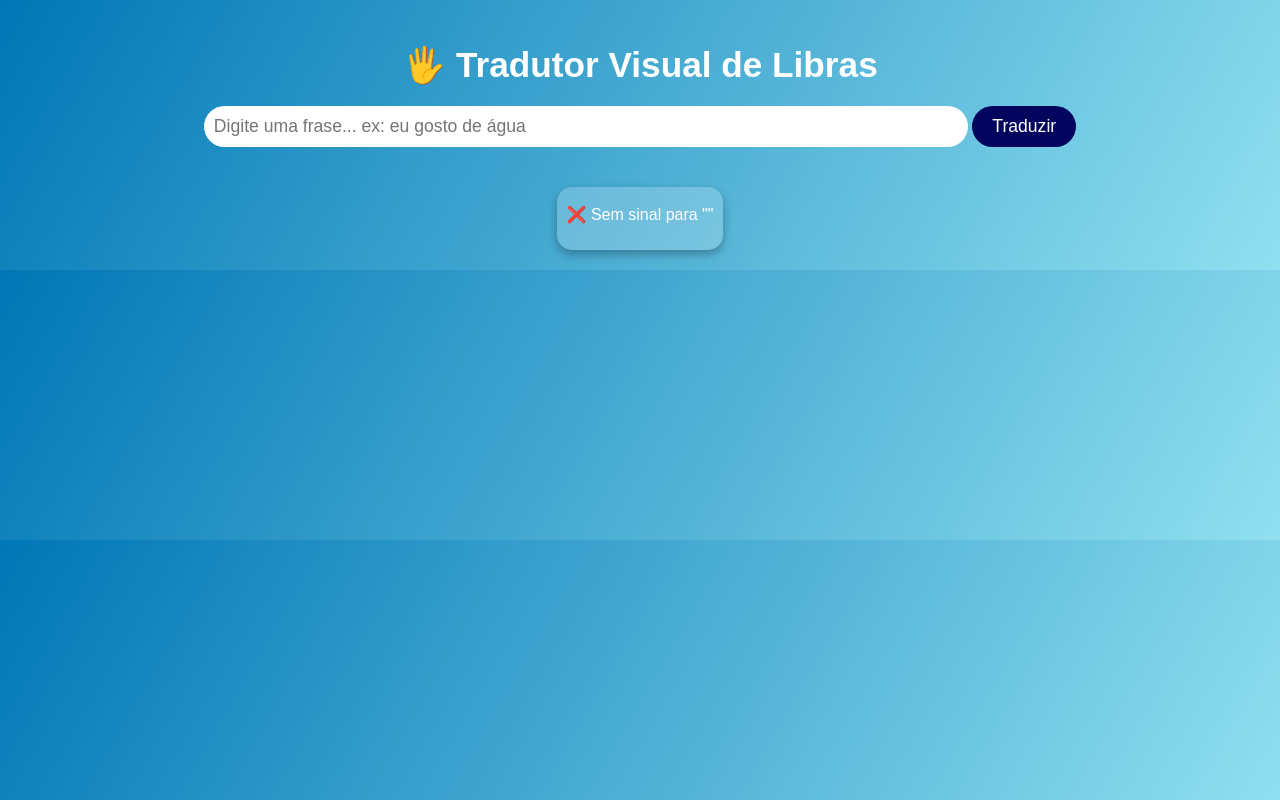
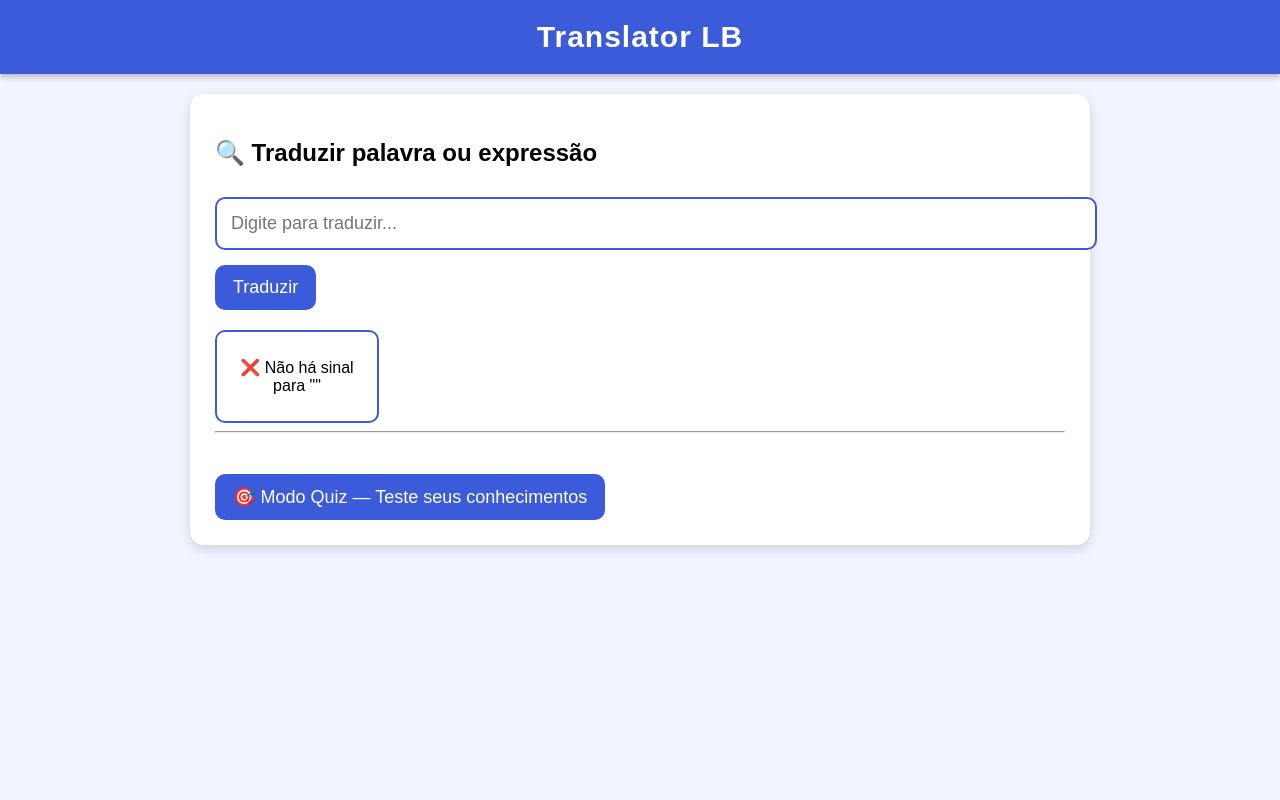
Before and after one commit to Pietro-dott/TranslatorLb, a plain HTML site: page index.html in a window 1280 px wide. Both pictures are taken after a click on the button "Traduzir". Drawn offline with Linux system fonts and the light colour scheme.

Commit message:
Add files via upload

```diff
--- a/index.html
+++ b/index.html
@@ -3,7 +3,7 @@
 
   <head>
     <meta charset="UTF-8">
-    <title>Trabalho 1</title>
+    <title>Trabalho 5(Apresentação)</title>
 
 
   </head>
@@ -13,111 +13,262 @@
 <html lang="pt-BR">
 <head>
 <meta charset="UTF-8">
-  <title>Tradutor Visual de Libras</title>
+<meta name="viewport" content="width=device-width, initial-scale=1.0">
+<title>Translator LB</title>
+
 <style>
   body {
+    font-family: Arial, sans-serif;
+    background-color: #f2f4ff;
+    margin: 0;
+    padding: 0;
+    overflow-x: hidden;
+  }
+
+  header {
+    background-color: #3b5bdb;
+    padding: 20px;
     text-align: center;
-      font-family: 'Poppins', sans-serif;
-      background: linear-gradient(120deg, #0077b6, #90e0ef);
-      color: #fff;
-      margin: 0;
+    color: white;
+    font-size: 30px;
+    font-weight: bold;
+    letter-spacing: 1px;
+    box-shadow: 0 3px 6px rgba(0,0,0,0.25);
+    animation: fadeDown 0.7s ease-in-out;
+  }
+
+  @keyframes fadeDown {
+    from { opacity: 0; transform: translateY(-20px); }
+    to   { opacity: 1; transform: translateY(0); }
+  }
+
+  .container {
+    max-width: 900px;
+    margin: auto;
     padding: 20px;
   }
-    h1 {
-      font-size: 2.2em;
-      margin-bottom: 20px;
+
+  .card {
+    background: white;
+    padding: 25px;
+    border-radius: 14px;
+    box-shadow: 0 4px 12px rgba(0,0,0,0.15);
+    margin-bottom: 25px;
+    transition: 0.3s;
+    animation: fadeUp 0.7s ease;
   }
-    #entrada {
-      padding: 10px;
-      width: 60%;
-      border: none;
-      border-radius: 25px;
+
+  .card:hover {
+    transform: translateY(-4px);
+    box-shadow: 0 8px 20px rgba(0,0,0,0.20);
+  }
+
+  @keyframes fadeUp {
+    from { opacity: 0; transform: translateY(25px); }
+    to   { opacity: 1; transform: translateY(0); }
+  }
+
+  input[type="text"] {
+    width: 100%;
+    padding: 14px;
+    font-size: 18px;
+    border: 2px solid #3b5bdb;
+    border-radius: 10px;
     outline: none;
-      font-size: 1.1em;
-      margin-bottom: 10px;
+    margin-top: 10px;
+    transition: 0.3s;
   }
+
+  input[type="text"]:focus {
+    box-shadow: 0 0 10px rgba(59,91,219,0.4);
+    border-color: #3b5bdb;
+  }
+
   button {
-      background-color: #03045e;
+    background-color: #3b5bdb;
     color: white;
     border: none;
-      padding: 10px 20px;
-      font-size: 1.1em;
-      border-radius: 25px;
+    padding: 12px 18px;
+    font-size: 18px;
+    border-radius: 10px;
     cursor: pointer;
+    margin-top: 15px;
     transition: 0.3s;
   }
+
   button:hover {
-      background-color: #023e8a;
-      transform: scale(1.05);
+    opacity: 0.9;
+    transform: scale(1.03);
   }
-    #resultado {
-      margin-top: 30px;
+
+  #resultado, #quizArea {
+    margin-top: 20px;
     display: flex;
     flex-wrap: wrap;
-      justify-content: center;
     gap: 15px;
   }
+
   .sinal {
-      display: flex;
-      flex-direction: column;
-      align-items: center;
-      background-color: rgba(255, 255, 255, 0.2);
+    text-align: center;
+    background: #ffffff;
     padding: 10px;
-      border-radius: 15px;
-      box-shadow: 0 4px 10px rgba(0,0,0,0.3);
-      transition: transform 0.2s;
+    border-radius: 10px;
+    border: 2px solid #3b5bdb;
+    width: 140px;
+    animation: fadeUp 0.7s ease;
   }
-    .sinal:hover {
-      transform: scale(1.1);
+
+  .sinal img {
+    width: 100%;
+    border-radius: 8px;
   }
-    img {
-      width: 150px;
-      border-radius: 10px;
-    }
-    p {
-      margin-top: 8px;
-      font-size: 1em;
-      color: #fff;
+
+  #quizContainer {
+    display: none;
   }
 </style>
 </head>
 <body>
-  <h1>🖐️ Tradutor Visual de Libras</h1>
-  <input id="entrada" placeholder="Digite uma frase... ex: eu gosto de água">
+
+<header>Translator LB</header>
+
+<div class="container">
+
+  <!-- TRADUTOR NORMAL -->
+  <div class="card" id="tradutorContainer">
+    <h2>🔍 Traduzir palavra ou expressão</h2>
+
+    <input type="text" id="entrada" placeholder="Digite para traduzir...">
     <button onclick="traduzir()">Traduzir</button>
 
     <div id="resultado"></div>
 
+    <hr><br>
+
+    <button onclick="abrirQuiz()">🎯 Modo Quiz — Teste seus conhecimentos</button>
+  </div>
+
+  <!-- MODO QUIZ -->
+  <div class="card" id="quizContainer">
+    <h2>📝 Modo Quiz</h2>
+    <p>Adivinhe o significado do gesto mostrado abaixo:</p>
+
+    <div id="quizArea"></div>
+
+    <input type="text" id="respostaQuiz" placeholder="Digite sua resposta...">
+
+    <button onclick="verificarResposta()">Enviar resposta</button>
+    <button onclick="proximaPergunta()">Próxima pergunta</button>
+
+    <br><br>
+    <button onclick="fecharQuiz()">⬅ Voltar ao Tradutor</button>
+
+    <p id="feedback" style="font-size: 18px; font-weight: bold;"></p>
+  </div>
+
+</div>
+
 <script>
-    const gifsLibras = {
-    'eu': 'https://giflibras.wordpress.com/wp-content/uploads/2019/03/eu.gif',
-  'você': 'https://giflibras.wordpress.com/wp-content/uploads/2019/03/vocc3aa.gif',
-  'boanoite': 'https://i.makeagif.com/media/7-02-2018/mH__AE.gif',
-  'água': 'https://giflibras.wordpress.com/wp-content/uploads/2019/03/c381gua.gif',
-  'cachorro': 'https://giflibras.wordpress.com/wp-content/uploads/2019/03/cachorro.gif',
-  'feliz': 'https://link-do-gif-feliz.gif',
-  'casa': 'https://link-do-gif-casa.gif',
-  'euteamo': 'https://i.makeagif.com/media/6-21-2017/0QqsL2.gif',
-  'amor': 'https://i.makeagif.com/media/7-17-2016/uYugbM.gif',
-  'família': 'https://ifpr.edu.br/umuarama/wp-content/uploads/sites/26/2021/04/familia-1.gif'
+  /* ----------- EXPRESSÕES COMPLETAS ----------- */
+  const expressoes = {
+    "bom dia": "https://i.makeagif.com/media/6-03-2016/i1lOO2.gif",
+    "boa noite": "https://i.makeagif.com/media/7-02-2018/mH__AE.gif",
+    "eu te amo": "https://i.makeagif.com/media/6-21-2017/0QqsL2.gif"
   };
 
+  /* ----------- PALAVRAS (BANCO DE DADOS COMPLETO) ----------- */
+  const gifsLibras = {
+    "eu": "https://giflibras.wordpress.com/wp-content/uploads/2019/03/eu.gif",
+    "você": "https://giflibras.wordpress.com/wp-content/uploads/2019/03/vocc3aa.gif",
+    "água": "https://giflibras.wordpress.com/wp-content/uploads/2019/03/c381gua.gif",
+    "cachorro": "https://giflibras.wordpress.com/wp-content/uploads/2019/03/cachorro.gif",
+    "feliz": "https://ifpr.edu.br/umuarama/wp-content/uploads/sites/26/2021/08/Feliz.gif",
+    "casa": "https://link-do-gif-casa.gif",
+    "amor": "https://i.makeagif.com/media/7-17-2016/uYugbM.gif",
+    "família": "https://ifpr.edu.br/umuarama/wp-content/uploads/sites/26/2021/04/familia-1.gif",
+
+    "calor": "https://ifpr.edu.br/umuarama/wp-content/uploads/sites/26/2021/08/Calor.gif",
+    "bonita": "https://ifpr.edu.br/umuarama/wp-content/uploads/sites/26/2021/08/Bonit@.gif",
+    "caro": "https://ifpr.edu.br/umuarama/wp-content/uploads/sites/26/2021/08/Car@.gif",
+    "coragem": "https://ifpr.edu.br/umuarama/wp-content/uploads/sites/26/2021/08/Coragem.gif",
+    "difícil": "https://ifpr.edu.br/umuarama/wp-content/uploads/sites/26/2021/08/Dificil.gif",
+    "fácil": "https://ifpr.edu.br/umuarama/wp-content/uploads/sites/26/2021/08/Facil.gif",
+    "beber": "https://ifpr.edu.br/umuarama/wp-content/uploads/sites/26/2021/08/Beber.gif"
+  };
+
+  /* ----------- FUNÇÃO TRADUZIR COM EXPRESSÕES ----------- */
   function traduzir() {
-      const texto = document.getElementById('entrada').value.toLowerCase().split(' ');
-      const resultado = document.getElementById('resultado');
-      resultado.innerHTML = '';
-      texto.forEach(palavra => {
-        const div = document.createElement('div');
-        div.classList.add('sinal');
-        if (gifsLibras[palavra]) {
-          div.innerHTML = `<img src="${gifsLibras[palavra]}" alt="${palavra}"><p>${palavra}</p>`;
+    const entrada = document.getElementById("entrada").value.toLowerCase().trim();
+    const resultado = document.getElementById("resultado");
+    resultado.innerHTML = "";
+
+    // Expressão completa
+    if (expressoes[entrada]) {
+      resultado.innerHTML = `
+        <div class="sinal">
+          <img src="${expressoes[entrada]}">
+          <p>${entrada}</p>
+        </div>`;
+      return;
+    }
+
+    // Palavras individuais
+    const palavras = entrada.split(" ");
+
+    palavras.forEach(p => {
+      const div = document.createElement("div");
+      div.classList.add("sinal");
+
+      if (gifsLibras[p]) {
+        div.innerHTML = `<img src="${gifsLibras[p]}"><p>${p}</p>`;
       } else {
-          div.innerHTML = `<p>❌ Sem sinal para "${palavra}"</p>`;
+        div.innerHTML = `<p>❌ Não há sinal para "${p}"</p>`;
       }
+
       resultado.appendChild(div);
     });
   }
+
+  /* ----------- MODO QUIZ ----------- */
+  let palavraAtual = "";
+
+  function abrirQuiz() {
+    document.getElementById("tradutorContainer").style.display = "none";
+    document.getElementById("quizContainer").style.display = "block";
+    proximaPergunta();
+  }
+
+  function fecharQuiz() {
+    document.getElementById("quizContainer").style.display = "none";
+    document.getElementById("tradutorContainer").style.display = "block";
+  }
+
+  function proximaPergunta() {
+    const chaves = Object.keys(gifsLibras);
+    palavraAtual = chaves[Math.floor(Math.random() * chaves.length)];
+
+    document.getElementById("quizArea").innerHTML = `
+      <img src="${gifsLibras[palavraAtual]}" style="width:200px;border-radius:10px;">
+    `;
+
+    document.getElementById("feedback").innerText = "";
+    document.getElementById("respostaQuiz").value = "";
+  }
+
+  function verificarResposta() {
+    const resposta = document.getElementById("respostaQuiz").value.toLowerCase().trim();
+    const feedback = document.getElementById("feedback");
+
+    if (resposta === palavraAtual) {
+      feedback.style.color = "green";
+      feedback.innerText = "✔ Muito bem! Resposta correta!";
+    } else {
+      feedback.style.color = "red";
+      feedback.innerText = `❌ Errado. O correto é: "${palavraAtual}"`;
+    }
+  }
 </script>
+
 </body>
 </html>
 
```
Also changed, not shown: LICENSE.txt (added), 1 other file. Lines whose indentation alone changed are shown as unchanged.
